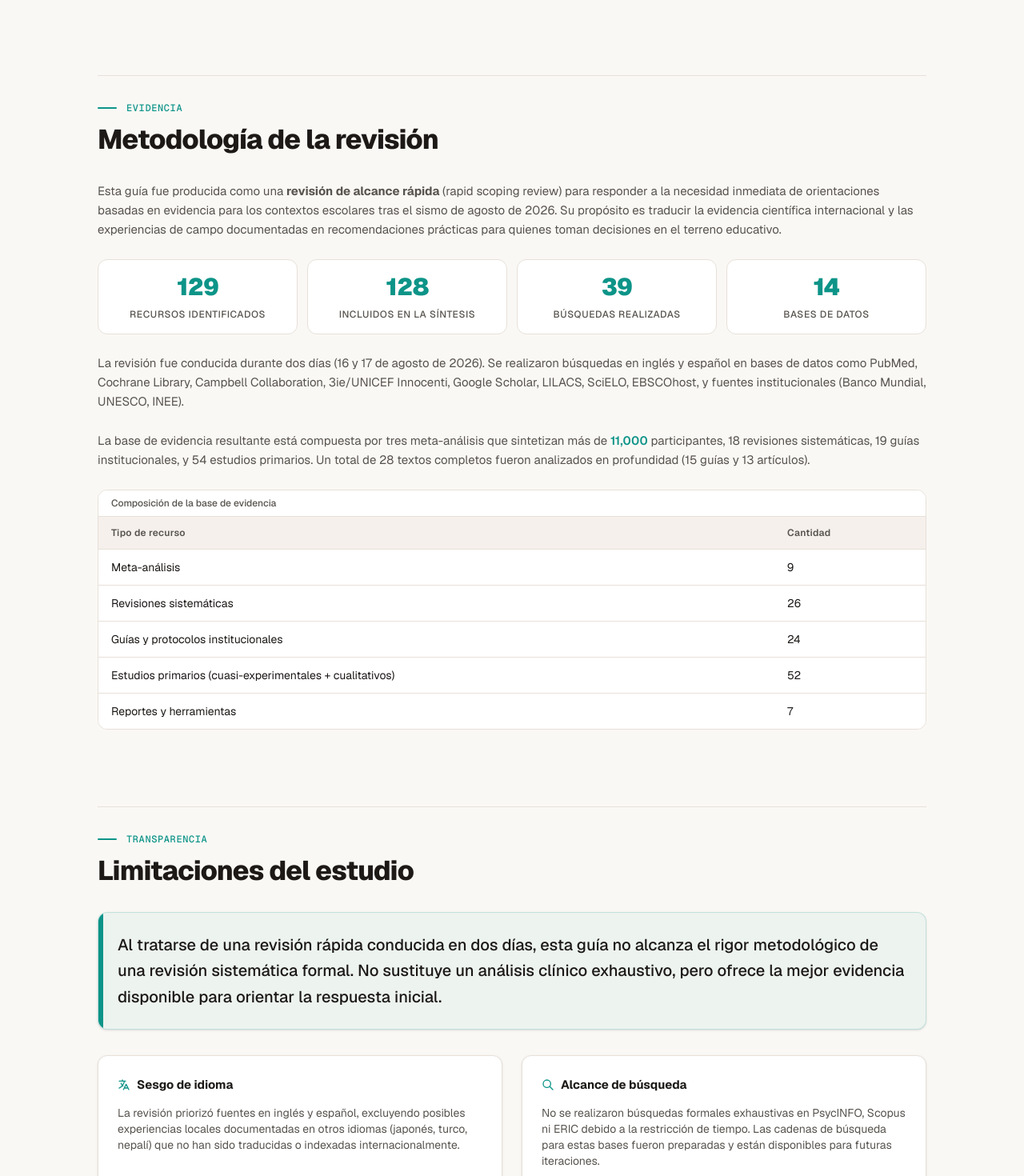
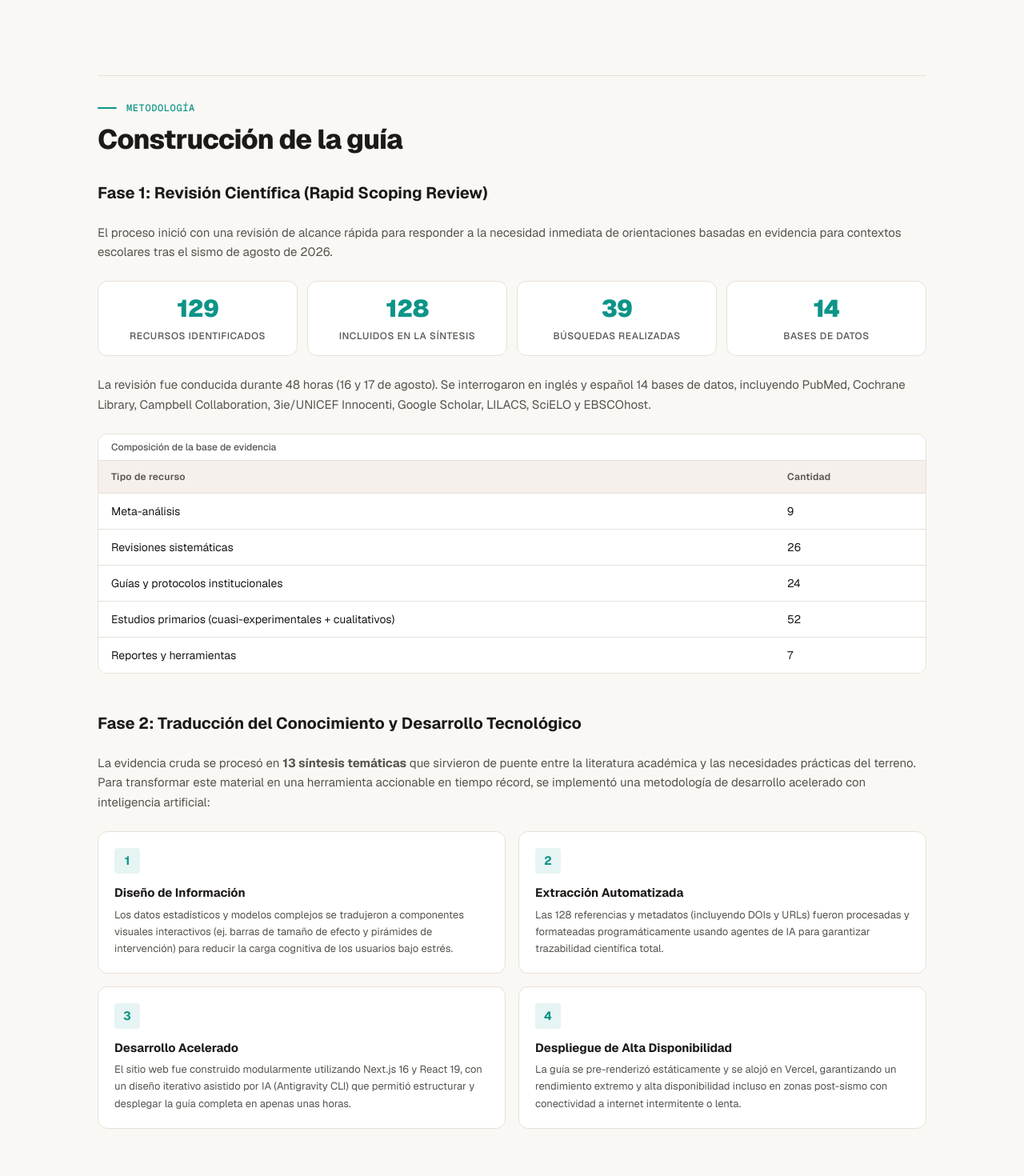
Before and after one commit to Mateob6/reconstruir-psi, a Next.js app: page /acerca in a window 1280 px wide. Shown: the part 1480-2950 px from the top of the page at 80% size. Built offline with nearby package versions, Linux system fonts and the light colour scheme.

Commit message:
Mejora: expansión de la sección de metodología incluyendo traducción y desarrollo tecnológico

```diff
--- a/src/app/acerca/page.tsx
+++ b/src/app/acerca/page.tsx
@@ -109,11 +109,14 @@ export default function AcercaPage() {
 
       {/* Nivel 2: Metodología */}
       <section id="metodologia" style={{ scrollMarginTop: "150px" }} className="py-8 border-t border-[var(--border)]">
-        <SectionHeader eyebrow="Evidencia" title="Metodología de la revisión" />
+        <SectionHeader eyebrow="Metodología" title="Construcción de la guía" />
 
-        <div className="space-y-6 text-[15px] leading-relaxed text-muted mt-8">
+        <div className="space-y-12 mt-8">
+          {/* Pilar A: Revisión de Evidencia */}
+          <div className="space-y-6 text-[15px] leading-relaxed text-muted">
+            <h3 className="text-xl font-bold text-foreground">Fase 1: Revisión Científica (Rapid Scoping Review)</h3>
             <p>
-            Esta guía fue producida como una <strong>revisión de alcance rápida</strong> (rapid scoping review) para responder a la necesidad inmediata de orientaciones basadas en evidencia para los contextos escolares tras el sismo de agosto de 2026. Su propósito es traducir la evidencia científica internacional y las experiencias de campo documentadas en recomendaciones prácticas para quienes toman decisiones en el terreno educativo.
+              El proceso inició con una revisión de alcance rápida para responder a la necesidad inmediata de orientaciones basadas en evidencia para contextos escolares tras el sismo de agosto de 2026.
             </p>
 
             <StatGrid>
@@ -124,11 +127,7 @@ export default function AcercaPage() {
             </StatGrid>
 
             <p>
-            La revisión fue conducida durante dos días (16 y 17 de agosto de 2026). Se realizaron búsquedas en inglés y español en bases de datos como PubMed, Cochrane Library, Campbell Collaboration, 3ie/UNICEF Innocenti, Google Scholar, LILACS, SciELO, EBSCOhost, y fuentes institucionales (Banco Mundial, UNESCO, INEE).
-          </p>
-
-          <p>
-            La base de evidencia resultante está compuesta por tres meta-análisis que sintetizan más de <span className="stat-inline">11,000</span> participantes, 18 revisiones sistemáticas, 19 guías institucionales, y 54 estudios primarios. Un total de 28 textos completos fueron analizados en profundidad (15 guías y 13 artículos).
+              La revisión fue conducida durante 48 horas (16 y 17 de agosto). Se interrogaron en inglés y español 14 bases de datos, incluyendo PubMed, Cochrane Library, Campbell Collaboration, 3ie/UNICEF Innocenti, Google Scholar, LILACS, SciELO y EBSCOhost.
             </p>
 
             <DataTable
@@ -142,6 +141,38 @@ export default function AcercaPage() {
                 ["Reportes y herramientas", "7"],
               ]}
             />
+          </div>
+
+          {/* Pilar B: Traducción y Desarrollo */}
+          <div className="space-y-6 text-[15px] leading-relaxed text-muted">
+            <h3 className="text-xl font-bold text-foreground">Fase 2: Traducción del Conocimiento y Desarrollo Tecnológico</h3>
+            <p>
+              La evidencia cruda se procesó en <strong>13 síntesis temáticas</strong> que sirvieron de puente entre la literatura académica y las necesidades prácticas del terreno. Para transformar este material en una herramienta accionable en tiempo récord, se implementó una metodología de desarrollo acelerado con inteligencia artificial:
+            </p>
+
+            <div className="grid grid-cols-1 sm:grid-cols-2 gap-4 mt-4">
+              <div className="p-5 border border-border bg-surface rounded-xl">
+                <span className="flex items-center justify-center w-8 h-8 rounded bg-accent/10 text-accent mb-3 font-bold">1</span>
+                <h4 className="font-bold text-foreground mb-1">Diseño de Información</h4>
+                <p className="text-[13px]">Los datos estadísticos y modelos complejos se tradujeron a componentes visuales interactivos (ej. barras de tamaño de efecto y pirámides de intervención) para reducir la carga cognitiva de los usuarios bajo estrés.</p>
+              </div>
+              <div className="p-5 border border-border bg-surface rounded-xl">
+                <span className="flex items-center justify-center w-8 h-8 rounded bg-accent/10 text-accent mb-3 font-bold">2</span>
+                <h4 className="font-bold text-foreground mb-1">Extracción Automatizada</h4>
+                <p className="text-[13px]">Las 128 referencias y metadatos (incluyendo DOIs y URLs) fueron procesadas y formateadas programáticamente usando agentes de IA para garantizar trazabilidad científica total.</p>
+              </div>
+              <div className="p-5 border border-border bg-surface rounded-xl">
+                <span className="flex items-center justify-center w-8 h-8 rounded bg-accent/10 text-accent mb-3 font-bold">3</span>
+                <h4 className="font-bold text-foreground mb-1">Desarrollo Acelerado</h4>
+                <p className="text-[13px]">El sitio web fue construido modularmente utilizando Next.js 16 y React 19, con un diseño iterativo asistido por IA (Antigravity CLI) que permitió estructurar y desplegar la guía completa en apenas unas horas.</p>
+              </div>
+              <div className="p-5 border border-border bg-surface rounded-xl">
+                <span className="flex items-center justify-center w-8 h-8 rounded bg-accent/10 text-accent mb-3 font-bold">4</span>
+                <h4 className="font-bold text-foreground mb-1">Despliegue de Alta Disponibilidad</h4>
+                <p className="text-[13px]">La guía se pre-renderizó estáticamente y se alojó en Vercel, garantizando un rendimiento extremo y alta disponibilidad incluso en zonas post-sismo con conectividad a internet intermitente o lenta.</p>
+              </div>
+            </div>
+          </div>
         </div>
       </section>
 
```
Lines whose indentation alone changed are shown as unchanged.
